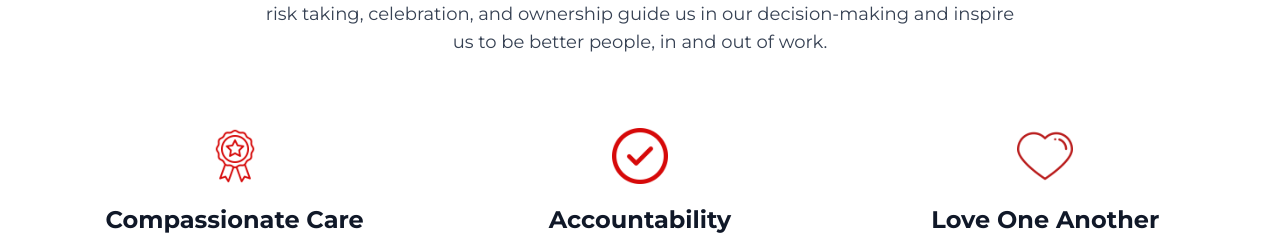
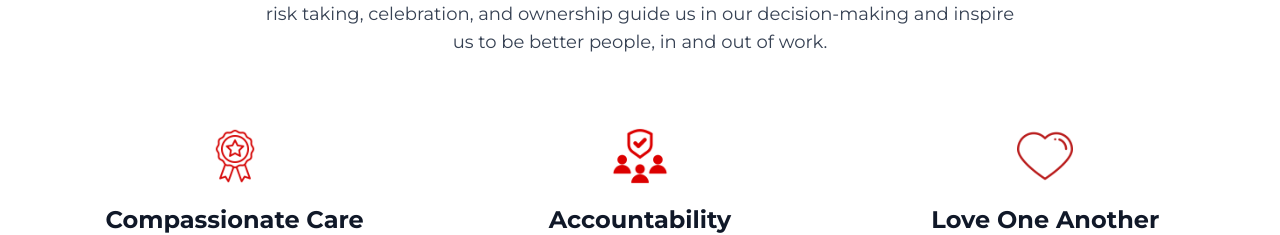
Before and after one commit to jjacobsonn/maplecreek-site, a Next.js app: page /about in a window 1280 px wide. Shown: the part 3620-3855 px from the top of the page. Built offline with nearby package versions, Linux system fonts and the light colour scheme.

Commit message:
Update: Accountability icon in values section

```diff
--- a/src/app/about/page.tsx
+++ b/src/app/about/page.tsx
@@ -485,7 +485,7 @@ export default function AboutPage() {
             <div className="flex flex-col items-center text-center p-6">
               <div className="mb-5">
                 <Image
-                  src="/images/icon-16.png"
+                  src="/images/icon-18.png"
                   alt="Accountability Icon"
                   width={56}
                   height={56}
```
Also changed, not shown: public/images/icon-18.png (added).
